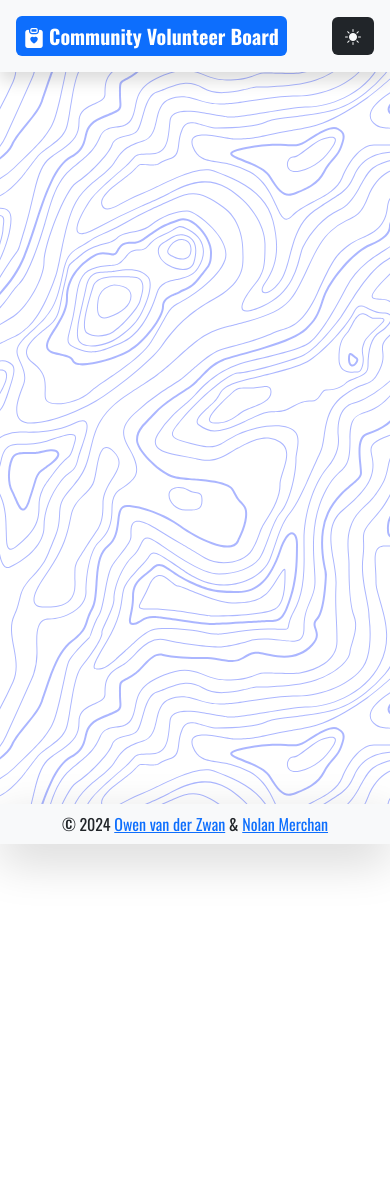
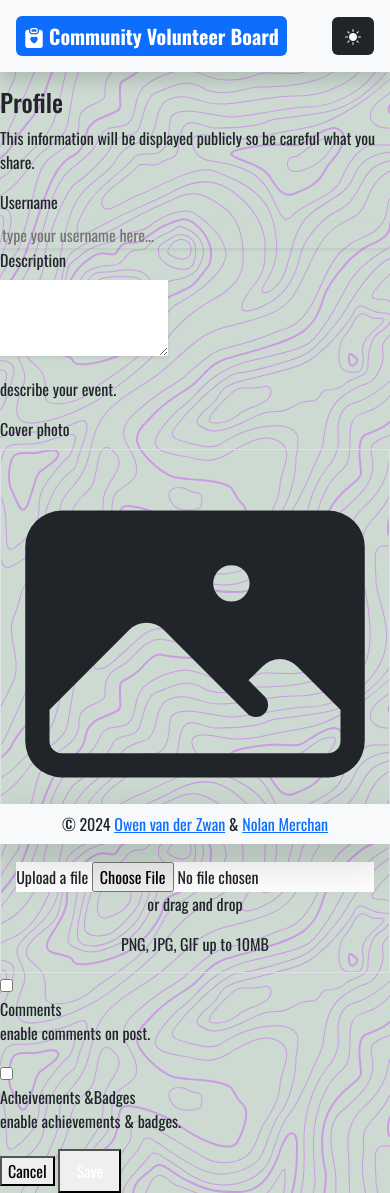
Before and after one commit to zwanner/Community-Volunteer-Board, a plain HTML site: page index.html in a window 390 px wide. Before the commit the page ends 844 px from the top, so only its background shows below. Drawn offline with nearby package versions, Linux system fonts and the light colour scheme.

Commit message:
added basic form

```diff
--- a/index.html
+++ b/index.html
@@ -11,13 +11,14 @@
     <link rel="stylesheet" href="https://cdn.jsdelivr.net/npm/bootstrap-icons@1.11.3/font/bootstrap-icons.min.css">
     <link rel="icon" href="./assets/images/clipboard-heart-fill.svg">
     <link rel="preconnect" href="https://fonts.googleapis.com">
-<link rel="preconnect" href="https://fonts.gstatic.com" crossorigin>
-<link href="https://fonts.googleapis.com/css2?family=Oswald:wght@200..700&display=swap" rel="stylesheet">
+    <link rel="preconnect" href="https://fonts.gstatic.com" crossorigin>
+    <link href="https://fonts.googleapis.com/css2?family=Oswald:wght@200..700&display=swap" rel="stylesheet">
 </head>
 <header class="mb-3">
     <nav class="navbar shadow bg-light" id="navbar">
         <div class="container-fluid pt-2 p-2 ps-3">
-            <a class="navbar-brand fw-bold bg-primary rounded pe-2 ps-2 text-white" href="#"> <i class="bi bi-clipboard-heart-fill"></i> Community Volunteer Board</a>
+            <a class="navbar-brand fw-bold bg-primary rounded pe-2 ps-2 text-white" href="#"> <i
+                    class="bi bi-clipboard-heart-fill"></i> Community Volunteer Board</a>
             <button class="btn bg-dark text-light me-2" id="color-mode">
                 <i class="bi bi-moon-stars-fill" id="color-mode-icon"></i>
             </button>
@@ -26,10 +27,86 @@
 </header>
 
 <body data-bs-theme="dark" class="bg-pattern-light">
+    <form>
+        <div class="space-y-12">
+            <div class="border-b border-gray-900/10 pb-12">
+                <h2 class="text-base font-semibold leading-7 text-gray-900">Profile</h2>
+                <p class="mt-1 text-sm leading-6 text-gray-600">This information will be displayed publicly so be
+                    careful what you share.</p>
+
+                <div class="mt-10 grid grid-cols-1 gap-x-6 gap-y-8 sm:grid-cols-6">
+                    <div class="sm:col-span-4">
+                        <label for="username" class="block text-sm font-medium leading-6 text-gray-900">Username</label>
+                        <div class="mt-2">
+                            <div
+                                class="flex rounded-md shadow-sm ring-1 ring-inset ring-gray-300 focus-within:ring-2 focus-within:ring-inset focus-within:ring-indigo-600 sm:max-w-md">
+                                <span class="flex select-none items-center pl-3 text-gray-500 sm:text-sm"></span>
+                                <input type="text" name="username" id="username" autocomplete="username"
+                                    class="block flex-1 border-0 bg-transparent py-1.5 pl-1 text-gray-900 placeholder:text-gray-400 focus:ring-0 sm:text-sm sm:leading-6"
+                                    placeholder="type your username here...">
+                            </div>
+                        </div>
+                    </div>
+                </div>
+
+                <div class="col-span-full">
+                    <label for="about" class="block text-sm font-medium leading-6 text-gray-900">Description</label>
+                    <div class="mt-2">
+                      <textarea id="about" name="about" rows="3" class="block w-full rounded-md border-0 py-1.5 text-gray-900 shadow-sm ring-1 ring-inset ring-gray-300 placeholder:text-gray-400 focus:ring-2 focus:ring-inset focus:ring-indigo-600 sm:text-sm sm:leading-6"></textarea>
+                    </div>
+                    <p class="mt-3 text-sm leading-6 text-gray-600">describe your event.</p>
+                  </div>
+
+                  <div class="col-span-full">
+                    <label for="cover-photo" class="block text-sm font-medium leading-6 text-gray-900">Cover photo</label>
+                    <div class="mt-2 flex justify-center rounded-lg border border-dashed border-gray-900/25 px-6 py-10">
+                      <div class="text-center">
+                        <svg class="mx-auto h-12 w-12 text-gray-300" viewBox="0 0 24 24" fill="currentColor" aria-hidden="true">
+                          <path fill-rule="evenodd" d="M1.5 6a2.25 2.25 0 012.25-2.25h16.5A2.25 2.25 0 0122.5 6v12a2.25 2.25 0 01-2.25 2.25H3.75A2.25 2.25 0 011.5 18V6zM3 16.06V18c0 .414.336.75.75.75h16.5A.75.75 0 0021 18v-1.94l-2.69-2.689a1.5 1.5 0 00-2.12 0l-.88.879.97.97a.75.75 0 11-1.06 1.06l-5.16-5.159a1.5 1.5 0 00-2.12 0L3 16.061zm10.125-7.81a1.125 1.125 0 112.25 0 1.125 1.125 0 01-2.25 0z" clip-rule="evenodd" />
+                        </svg>
+                        <div class="mt-4 flex text-sm leading-6 text-gray-600">
+                          <label for="file-upload" class="relative cursor-pointer rounded-md bg-white font-semibold text-indigo-600 focus-within:outline-none focus-within:ring-2 focus-within:ring-indigo-600 focus-within:ring-offset-2 hover:text-indigo-500">
+                            <span>Upload a file</span>
+                            <input id="file-upload" name="file-upload" type="file" class="sr-only">
+                          </label>
+                          <p class="pl-1">or drag and drop</p>
+                        </div>
+                        <p class="text-xs leading-5 text-gray-600">PNG, JPG, GIF up to 10MB</p>
+                      </div>
+                    </div>
+                  </div>
+
+                <div class="relative flex gap-x-3">
+                    <div class="flex h-6 items-center">
+                      <input id="comments" name="comments" type="checkbox" class="h-4 w-4 rounded border-gray-300 text-indigo-600 focus:ring-indigo-600">
+                    </div>
+                    <div class="text-sm leading-6">
+                      <label for="comments" class="font-medium text-gray-900">Comments</label>
+                      <p class="text-gray-500">enable comments on post.</p>
+                    </div>
+                  </div>
+                  <div class="relative flex gap-x-3">
+                    <div class="flex h-6 items-center">
+                      <input id="ach-bdg" name="ach-bdg" type="checkbox" class="h-4 w-4 rounded border-gray-300 text-indigo-600 focus:ring-indigo-600">
+                    </div>
+                    <div class="text-sm leading-6">
+                      <label for="ach-bdg" class="font-medium text-gray-900">Acheivements &Badges</label>
+                      <p class="text-gray-500">enable achievements & badges.</p>
+                    </div>
+                  </div>
+            </div>
+        </div>
+        <div class="mt-6 flex items-center justify-end gap-x-6">
+            <button type="button" class="text-sm font-semibold leading-6 text-gray-900">Cancel</button>
+            <button type="submit"
+                class="rounded-md bg-indigo-600 px-3 py-2 text-sm font-semibold text-white shadow-sm hover:bg-indigo-500 focus-visible:outline focus-visible:outline-2 focus-visible:outline-offset-2 focus-visible:outline-indigo-600">Save</button>
+        </div>
+    </form>
 </body>
 <footer class="mt-3 fixed-bottom">
     <div class="container-fluid bg-light text-dark text-center p-2 shadow-lg shadow-inset" id="footer">
-        <p class="m-0">© 2024 <a href="https://github.com/zwanner" class="text-primary">Owen van der Zwan</a> & <a href="https://github.com/DRX-88" class="text-primary"> Nolan Merchan</a> </p>
+        <p class="m-0">© 2024 <a href="https://github.com/zwanner" class="text-primary">Owen van der Zwan</a> & <a
+                href="https://github.com/DRX-88" class="text-primary"> Nolan Merchan</a> </p>
     </div>
 </footer>
 <script src="https://cdn.jsdelivr.net/npm/bootstrap@5.3.3/dist/js/bootstrap.bundle.min.js"
@@ -38,4 +115,5 @@
 <script src="https://cdn.jsdelivr.net/npm/dayjs@1/dayjs.min.js"></script>
 <script src="./assets/js/script.js"></script>
 <script>dayjs().format()</script>
+
 </html>
```
Also changed, not shown: assets/css/style.css.
